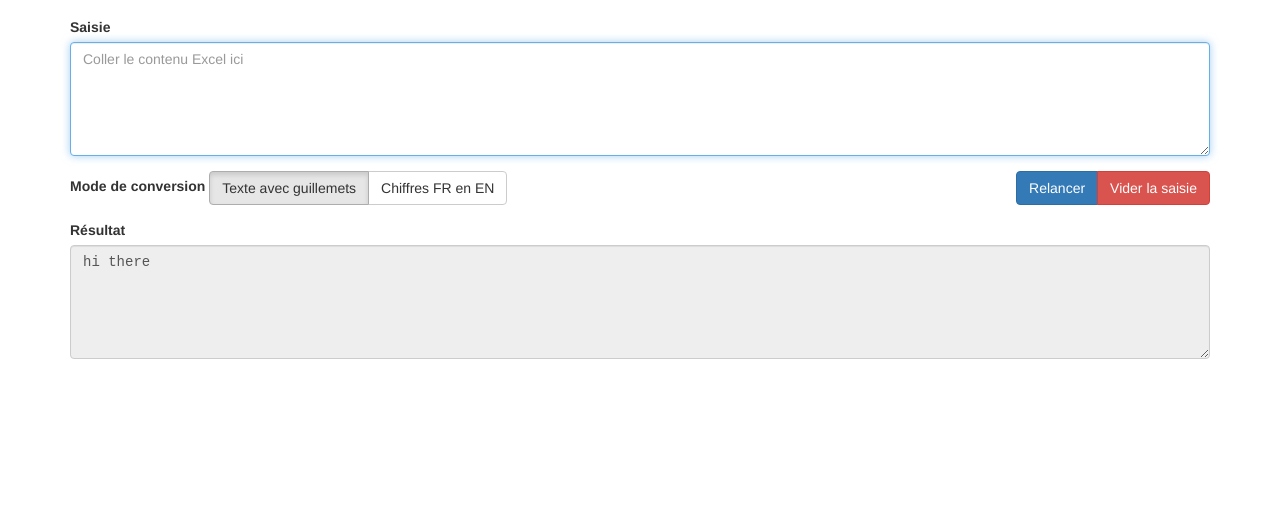
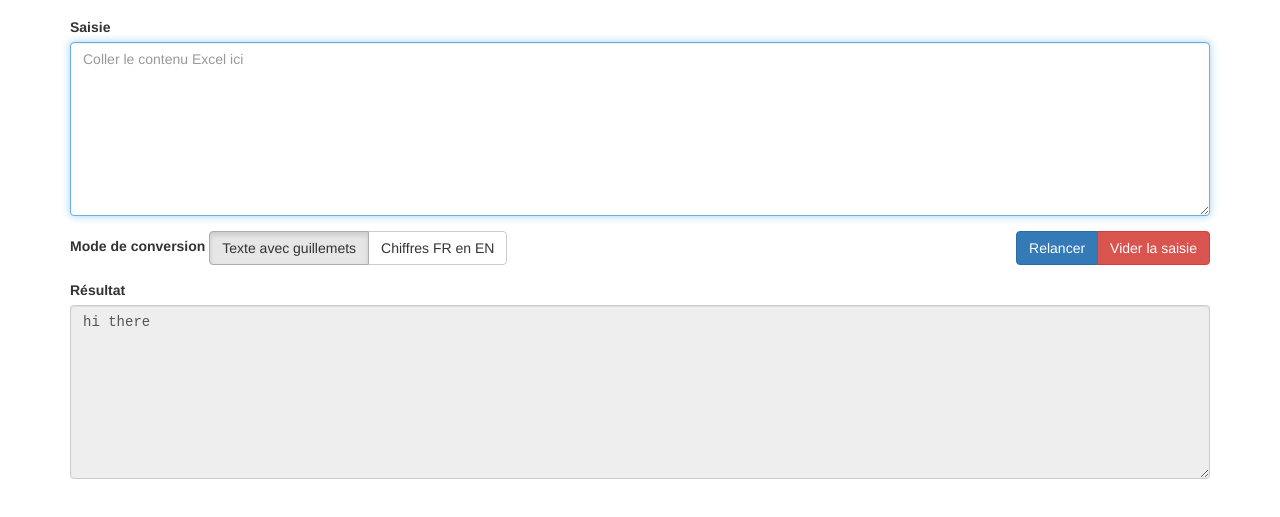
Before and after one commit to laurencedorman/excel-helper, a website: page index.html in a window 1280 px wide. Shown: the part 63-580 px from the top of the page. Drawn offline with nearby package versions, Linux system fonts and the light colour scheme.

Commit message:
update: enlarge textarea

```diff
--- a/index.html
+++ b/index.html
@@ -21,7 +21,7 @@
       <form>
         <div class="form-group">
           <label for="saisie">Saisie</label>
-          <textarea class="form-control" id="input" autofocus rows="5" placeholder="Coller le contenu Excel ici"></textarea>
+          <textarea class="form-control" id="input" autofocus rows="8" placeholder="Coller le contenu Excel ici"></textarea>
         </div>
         <div class="form-group">
           <form class="form-inline">
@@ -40,7 +40,7 @@
         </div>
         <div class="form-group">
           <label for="ouput">Résultat</label>
-          <textarea disabled class="form-control" id="output" rows="5">hi there</textarea>
+          <textarea disabled class="form-control" id="output" rows="8">hi there</textarea>
         </div>
       </form>
     </div><!-- /.container -->
```
